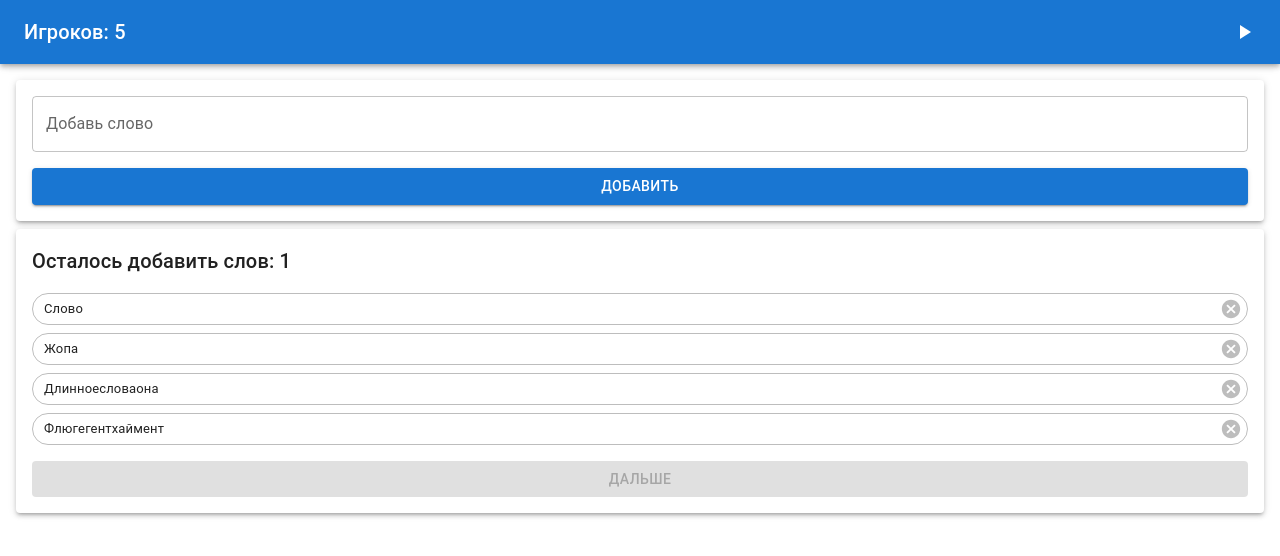
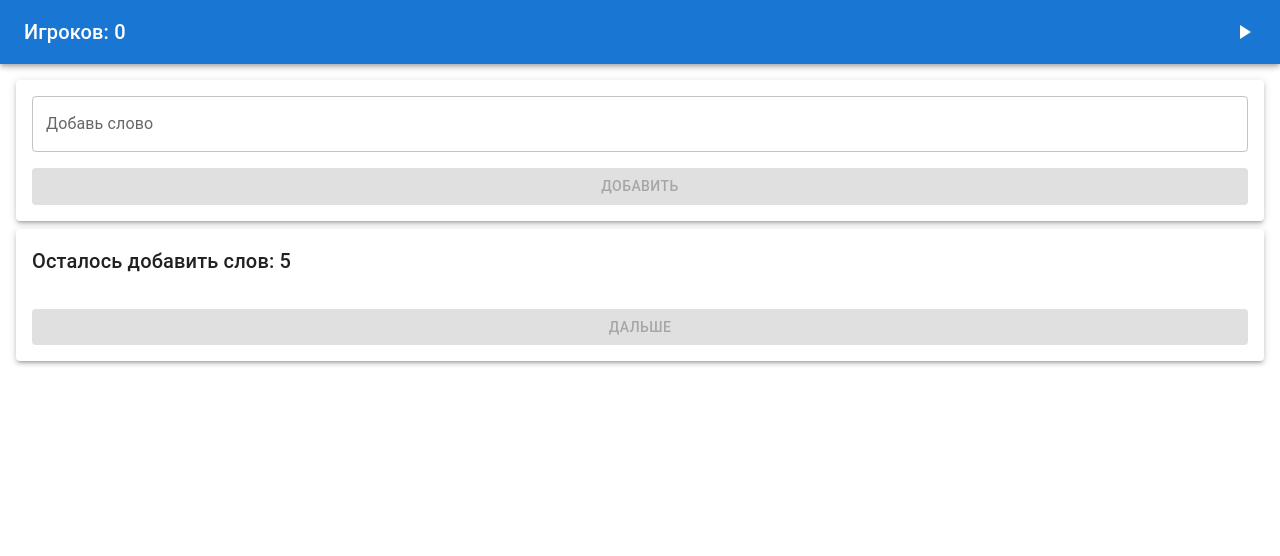
Before and after one commit to metalheadpnz/pot, a React (Vite) app: page / in a window 1280 px wide. Shown: the top 556 px of the page. Built offline with nearby package versions, Linux system fonts and the light colour scheme.

Commit message:
AddWords

```diff
--- a/src/App.tsx
+++ b/src/App.tsx
@@ -1,6 +1,7 @@
-import { Box, styled } from '@mui/material';
+import { Box, styled, ThemeProvider } from '@mui/material';
 import { TopMenu } from './components/TopMenu.tsx';
 import { GameContainer } from './components/GameContainer.tsx';
+import { createTheme } from '@mui/material/styles';
 
 const Offset = styled('div')(({ theme }) => theme.mixins.toolbar);
 
--- a/src/components/AddWords.tsx
+++ b/src/components/AddWords.tsx
@@ -1,4 +1,4 @@
-import React from 'react';
+import React, { useState } from 'react';
 import {
   Button,
   Card,
@@ -7,23 +7,77 @@ import {
   TextField,
   Typography,
 } from '@mui/material';
-import { defaultWordsCountCard } from '../constants/constants.ts';
+import { defaultWordsCountCard, wordLength } from '../constants/constants.ts';
+import { useWordsStore } from '../store/words.ts';
+import { createLogger } from 'vite';
 
 export const AddWords = () => {
-  const words = [
-    'Слово',
-    'Жопа',
-    'Длинноесловаона',
-    'Флюгегентхаймент',
+  const [words, setWords] = useState<Array<string>>([
+    // 'Слово',
+    // 'Жопа',
+    // 'Длинноесловаона',
+    // 'Флюгегентхаймент',
     // 'алло',
-  ];
+  ]);
+
+  const addWords = useWordsStore((state) => state.addWords);
+
+  const [currentWord, setCurrentWord] = useState('');
+
+  const onInputChangeHandler = (e: React.ChangeEvent<HTMLInputElement>) => {
+    const regex = /^[a-zA-Zа-яА-ЯёЁ\s-]*$/; // регулярное выражение для русских, латинских символов и пробелов
+    if (e.target.value.length > wordLength) {
+      alert('может хватит?');
+    } else if (regex.test(e.target.value)) {
+      setCurrentWord(e.target.value.toUpperCase());
+    }
+  };
+
+  const handleSubmit = (event: React.FocusEvent<HTMLFormElement>) => {
+    event.preventDefault();
+    if (!currentWord.trim()) {
+      alert('Пусто!');
+    }
+    if (words.includes(currentWord.trim())) {
+      alert('Не повторяйся!');
+    } else {
+      setWords((prev) => [...prev, currentWord]);
+      setCurrentWord('');
+    }
+  };
+
+  const onDeleteHandler = (wordToDelete: string) => {
+    const newWords = words.filter((w) => w !== wordToDelete);
+    setWords(newWords);
+  };
+
+  const nextBtnHandler = () => {
+    addWords(words);
+    setWords([]);
+  };
+
   return (
     <Stack gap={1}>
       <Card elevation={3} sx={{ padding: 2 }}>
-        <Stack gap={2}>
-          <TextField label="Добавь слово" variant="outlined" fullWidth />
-          <Button variant={'contained'}>Добавить</Button>
-        </Stack>
+        <form onSubmit={handleSubmit}>
+          <Stack gap={2}>
+            <TextField
+              disabled={words.length > 4}
+              label="Добавь слово"
+              variant="outlined"
+              fullWidth
+              value={currentWord}
+              onChange={onInputChangeHandler}
+            />
+            <Button
+              variant={'contained'}
+              type="submit"
+              disabled={!currentWord || words.length > 4}
+            >
+              Добавить
+            </Button>
+          </Stack>
+        </form>
       </Card>
       <Card elevation={3} sx={{ padding: 2 }}>
         <Typography paragraph variant={'h6'}>
@@ -34,7 +88,9 @@ export const AddWords = () => {
             <Chip
               label={w}
               variant="outlined"
-              onDelete={() => {}}
+              onDelete={() => {
+                onDeleteHandler(w);
+              }}
               sx={{ justifyContent: 'space-between' }}
             />
           ))}
@@ -45,6 +101,7 @@ export const AddWords = () => {
           color="success"
           fullWidth
           disabled={words.length !== defaultWordsCountCard}
+          onClick={nextBtnHandler}
         >
           Дальше
         </Button>
@@ -52,5 +109,3 @@ export const AddWords = () => {
     </Stack>
   );
 };
-
-// position: absolute; bottom: 0
--- a/src/components/GameContainer.tsx
+++ b/src/components/GameContainer.tsx
@@ -1,20 +1,13 @@
-import React, { useState } from 'react';
-import { Box, Button } from '@mui/material';
-import { useAppStore } from '../store/app.ts';
+import React from 'react';
+import { Box } from '@mui/material';
+import { GameScreen } from './GameScreen.tsx';
 import { AddWords } from './AddWords.tsx';
 
 export const GameContainer = () => {
-  const setCurrentLevel = useAppStore((state) => state.setCurrentLevel);
+  // const setCurrentLevel = useAppStore((state) => state.setCurrentLevel);
   return (
     <Box padding={'1rem'} height={'100%'}>
-      {/*<Button*/}
-      {/*  variant={'contained'}*/}
-      {/*  onClick={() => {*/}
-      {/*    setCurrentLevel(Math.ceil(Math.random() * 3));*/}
-      {/*  }}*/}
-      {/*>*/}
-      {/*  rnd*/}
-      {/*</Button>*/}
+      {/*<GameScreen />*/}
       <AddWords />
     </Box>
   );
--- /dev/null
+++ b/src/components/GameScreen.tsx
@@ -0,0 +1,11 @@
+import React from 'react';
+import { Box, Paper, Typography } from '@mui/material';
+
+export const GameScreen = () => {
+  return (
+    <Box justifyContent={'center'}>
+      <Typography variant={'h4'}>Команда 1</Typography>
+      <Typography variant={'h4'}>Флюгегенхаймент</Typography>
+    </Box>
+  );
+};
--- a/src/components/ModalStartGame.tsx
+++ b/src/components/ModalStartGame.tsx
@@ -39,7 +39,7 @@ export const ModalStartGame: React.FC<PropsType> = ({ isOpen, setIsOpen }) => {
         <DialogTitle>{'Все игроки написали слова?'}</DialogTitle>
         <DialogContent>
           <DialogContentText id="alert-dialog-slide-description">
-            Все игроки добавили свои слова, Флюгегехаймен не забыли написать?
+            Все игроки добавили свои слова?
           </DialogContentText>
           <TextField
             value={captchaValue}
--- a/src/components/TopMenu.tsx
+++ b/src/components/TopMenu.tsx
@@ -1,23 +1,27 @@
 import React, { useState } from 'react';
 import { AppBar, IconButton, Toolbar, Typography } from '@mui/material';
 import { useAppStore } from '../store/app.ts';
-import { levelNames } from '../constants/constants.ts';
+import { defaultWordsCountCard, levelNames } from '../constants/constants.ts';
 import PlayArrowIcon from '@mui/icons-material/PlayArrow';
 import { ModalStartGame } from './ModalStartGame.tsx';
+import { useWordsStore } from '../store/words.ts';
 
 export const TopMenu = () => {
   const currentLevel = useAppStore(
     (state) => state.currentLevel,
   ) as keyof typeof levelNames;
-
+  const playersCount =
+    useWordsStore((state) => state.allWords).length / defaultWordsCountCard;
+  const _words = useWordsStore((state) => state.allWords);
   const [isOpen, setIsOpen] = useState(false);
 
   const playHandler = () => {
     setIsOpen(true);
+    console.log(_words);
   };
   return (
     <AppBar>
-      <Toolbar>
+      <Toolbar sx={{ paddingX: 3 }}>
         {currentLevel ? (
           <>
             <Typography variant="h6" component="div" sx={{ flexGrow: 1 }}>
@@ -30,7 +34,7 @@ export const TopMenu = () => {
         ) : (
           <>
             <Typography variant="h6" component="div" sx={{ flexGrow: 1 }}>
-              Игроков: 5
+              Игроков: {playersCount}
             </Typography>
             <IconButton
               size="large"
--- a/src/constants/constants.ts
+++ b/src/constants/constants.ts
@@ -7,4 +7,6 @@ export const levelNames = {
 
 export const defaultWordsCountCard = 5;
 
-export const startGameCaptcha: string = '5';
+export const startGameCaptcha: string = 'СЛ!';
+
+export const wordLength = 25;
--- /dev/null
+++ b/src/store/words.ts
@@ -0,0 +1,37 @@
+import { create } from 'zustand';
+
+type WordsStoreType = {
+  allWords: Array<string>;
+  addWords: (words: Array<string>) => void;
+};
+
+const wordsExaple = [
+  'СЛОВО',
+  'БЛАБЛАБЛА',
+  'ДЛИННОЕСЛОВАОАВПФВЫАПВА',
+  'ФЛЮГЕГЕХАЙМЕН',
+  'СОСИ ЖОПУ',
+  'АПАВПСЧМОААВЫАВАВЫАЫФВА',
+  'АЫВАВЫ',
+  'ВВВ',
+  'АК',
+  'П',
+  'АВЫТА',
+  'СЛОВО',
+  'СЛОВОЙ',
+  'КУСАЙ',
+  'ЗА',
+  'НОС',
+  'ПРИЕХЗАЛИ',
+  'СЛИШКОМ',
+  'МНОГО',
+  'МАЛО',
+];
+
+export const useWordsStore = create<WordsStoreType>((set) => ({
+  allWords: [],
+  addWords: (words) =>
+    set((state) => ({
+      allWords: [...state.allWords, ...words],
+    })),
+}));
```
